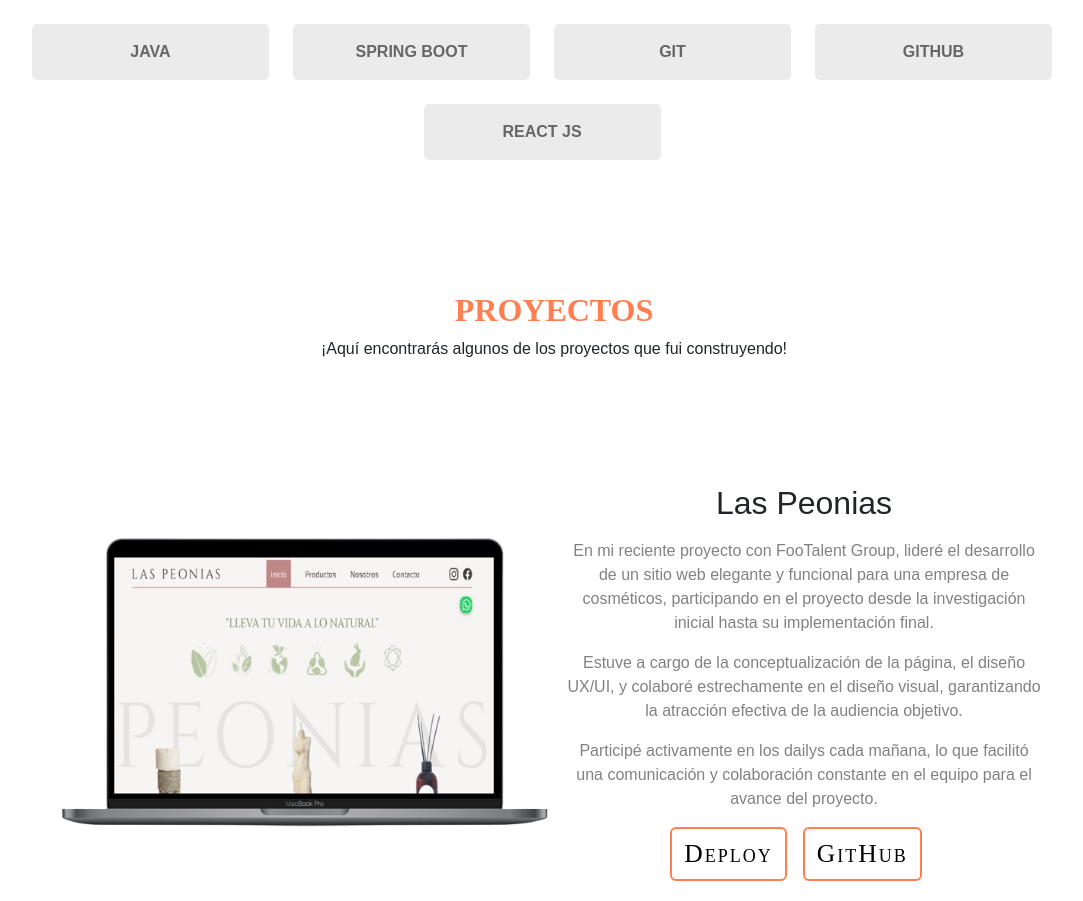
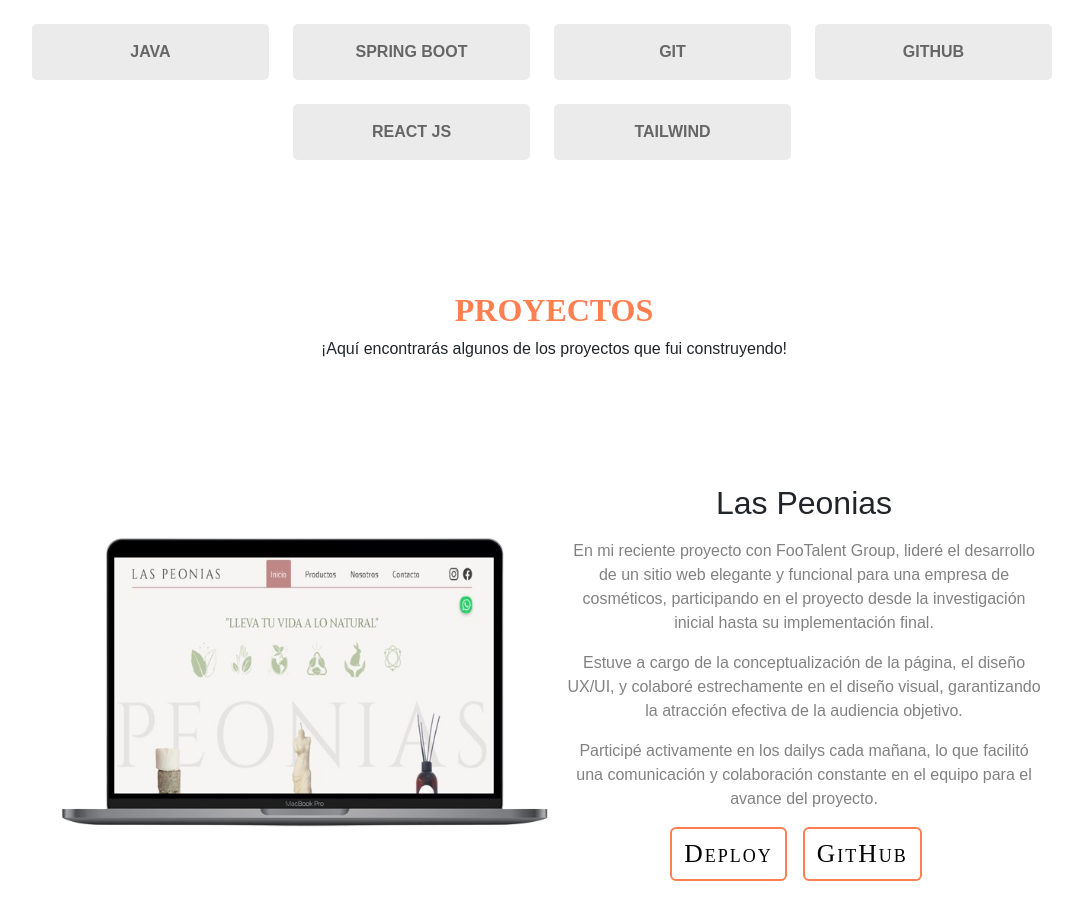
Before and after one commit to FlorFuentes/Portfolio2023, an Angular app: page / in a window 1280 px wide. Shown: the part 1727-2628 px from the top of the page, without its empty margins (86-1169 px from the left). Built offline with nearby package versions, Linux system fonts and the light colour scheme; a web font is replaced by a local one.

Commit message:
Modificado link Peonias

```diff
--- a/src/app/componentes/skill/skill.component.html
+++ b/src/app/componentes/skill/skill.component.html
@@ -16,6 +16,7 @@
             <div class="skills">GIT</div>
             <div class="skills">GITHUB</div>
             <div class="skills">REACT JS</div>
+            <div class="skills">TAILWIND</div>
         </div>
     </div>
 </section>
--- a/src/assets/data/data.json
+++ b/src/assets/data/data.json
@@ -28,7 +28,7 @@
                 "descri2": "Estuve a cargo de la conceptualización de la página, el diseño UX/UI, y colaboré estrechamente en el diseño visual, garantizando la atracción efectiva de la audiencia objetivo.",
                 "descri3":"Participé activamente en los dailys cada mañana, lo que facilitó una comunicación y colaboración constante en el equipo para el avance del proyecto.",
                 "urlGithub": "https://github.com/FlorFuentes",
-                "urlDeploy": "https://las-peonias-4o9q.vercel.app/"
+                "urlDeploy": "https://las-peonias.vercel.app/"
             },
             {
                 "nombre": "Planazo",
```
